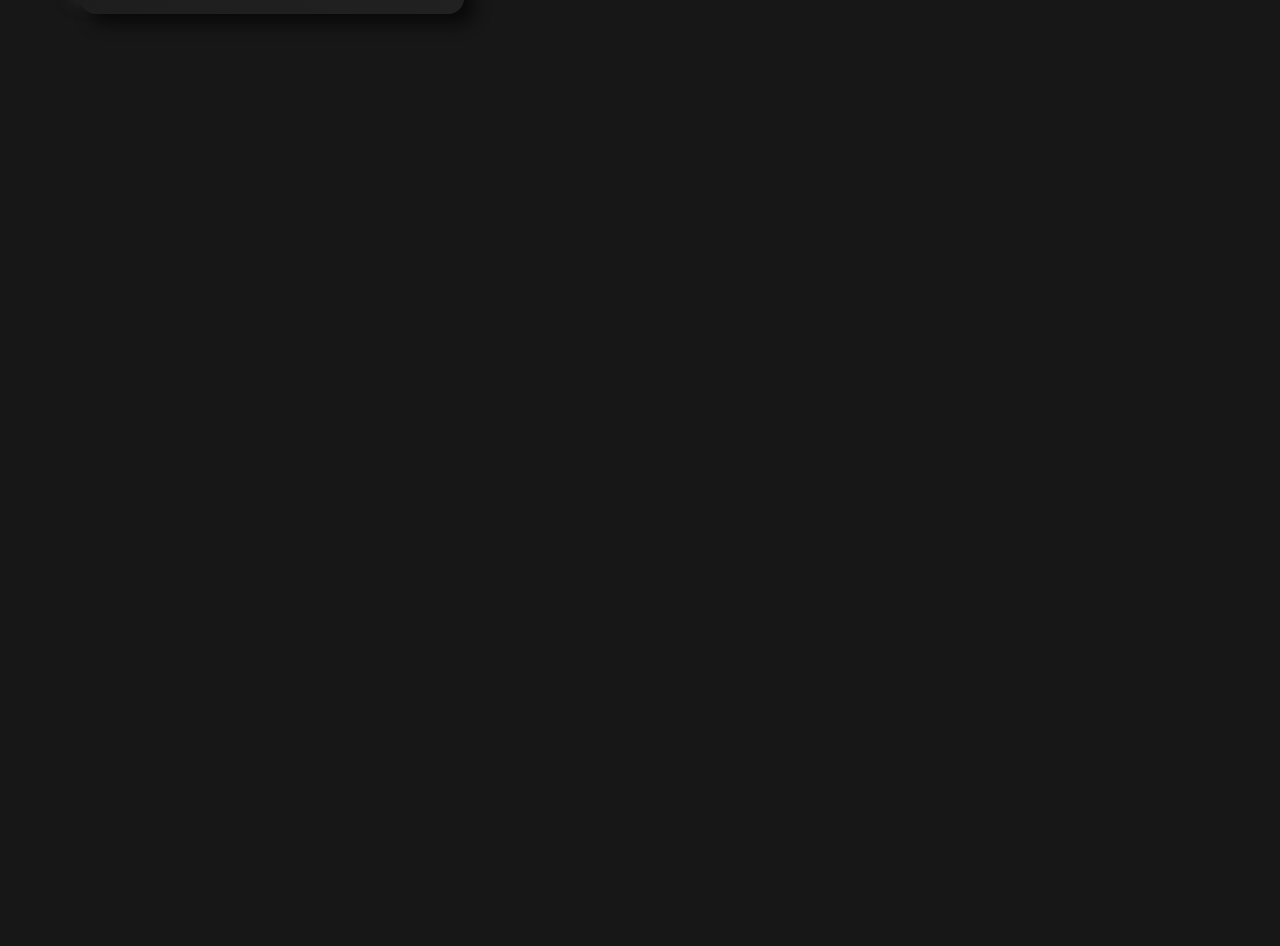
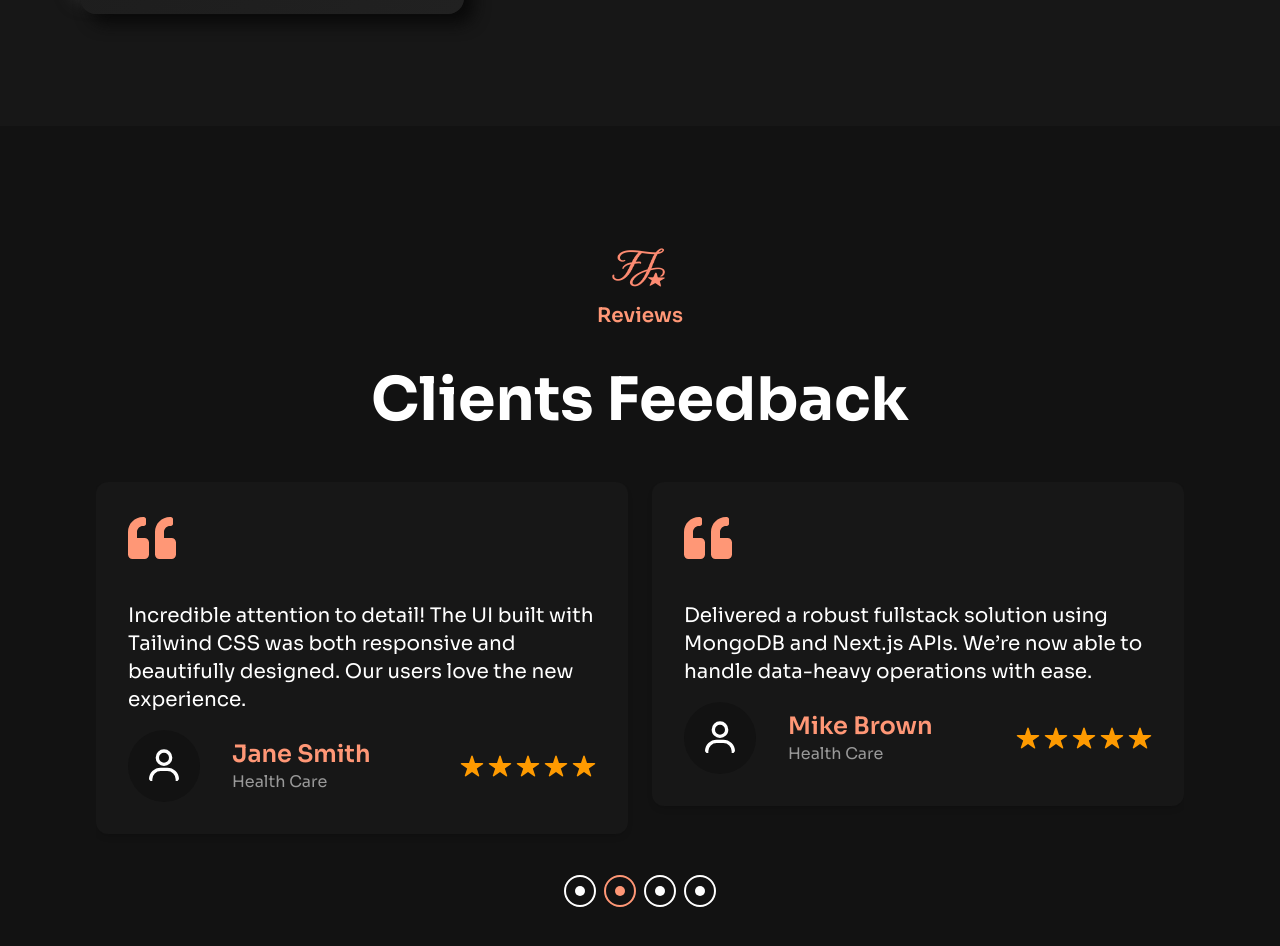
Before and after one commit to Fozan3060/my-portfolio-v2, a Next.js app: page / in a window 1280 px wide. Shown: the part 4216-5162 px from the top of the page. Before the commit the page ends 4342 px from the top, so only its background shows below. Built offline with nearby package versions, Linux system fonts and the light colour scheme.

Commit message:
feat: created and styled review section

```diff
--- a/package.json
+++ b/package.json
@@ -21,7 +21,8 @@
     "react-modal": "^3.16.3",
     "react-parallax-tilt": "^1.7.297",
     "sanity": "^3.92.0",
-    "styled-components": "^6.1.18"
+    "styled-components": "^6.1.18",
+    "swiper": "^11.2.8"
   },
   "devDependencies": {
     "@eslint/eslintrc": "^3",
--- a/src/app/globals.css
+++ b/src/app/globals.css
@@ -64,3 +64,36 @@
 .animate-scaleIn {
   animation: scaleIn 0.3s ease-out forwards;
 }
+.swiper-pagination-bullet {
+  border: 2px solid white !important;
+  width: 2rem !important;
+  height: 2rem !important;
+  background: transparent !important;
+  position: relative !important;
+  opacity: 1 !important;
+}
+.swiper-pagination-bullet::after {
+  content: "";
+  height: 10px;
+  width: 10px;
+  display: block;
+  position: absolute;
+  top: 50%;
+  left: 50%;
+  transform: translate(-50%, -50%);
+  border-radius: 50%;
+  background: white;
+}
+
+.swiper-pagination{
+ bottom: 0rem !important;
+}
+.swiper-wrapper{
+  margin-bottom: 5rem !important;
+}
+.swiper-pagination-bullet-active::after{
+  background: #ff9776 !important;
+}
+.swiper-pagination-bullet-active{
+  border: 2px solid #ff9776 !important;
+}
--- a/src/app/page.tsx
+++ b/src/app/page.tsx
@@ -1,21 +1,22 @@
-import AboutMe from "@/components/complex/AboutMe";
-import Herosection from "@/components/complex/Herosection";
-import Portfolio from "@/components/complex/Portfolio";
-import Services from "@/components/complex/Services";
-import LeftBanner from "@/components/compound/LeftBanner";
-import MiddleBanner from "@/components/compound/MiddleBanner";
-import Personalnfo from "@/components/compound/Personalnfo";
-import RightBanner from "@/components/compound/RightBanner";
+import AboutMe from '@/components/complex/AboutMe'
+import Herosection from '@/components/complex/Herosection'
+import Portfolio from '@/components/complex/Portfolio'
+import Reviews from '@/components/complex/Reviews'
+import Services from '@/components/complex/Services'
+import LeftBanner from '@/components/compound/LeftBanner'
+import MiddleBanner from '@/components/compound/MiddleBanner'
+import Personalnfo from '@/components/compound/Personalnfo'
+import RightBanner from '@/components/compound/RightBanner'
 
-
-export default function Home() {
+export default function Home () {
   return (
-  <main>
-    <Herosection/>
-    <AboutMe/>
-    <Personalnfo/>
-    <Services/>
-    <Portfolio/>
-  </main>
-  );
+    <main>
+      <Herosection />
+      <AboutMe />
+      <Personalnfo />
+      <Services />
+      <Portfolio />
+      <Reviews />
+    </main>
+  )
 }
--- /dev/null
+++ b/src/components/complex/Reviews.tsx
@@ -0,0 +1,25 @@
+import React from 'react'
+import Wrapper from './Wrapper'
+import SectionWrapper from '../ui/SectionWrapper'
+import Logo from '../ui/Logo'
+import SectionHeading from '../ui/SectionHeading'
+import ReviewsSlider from '../compound/ReviewsSlider'
+
+const Reviews = () => {
+  return (
+    <div className='bg-background2'>
+      <Wrapper>
+        <SectionWrapper>
+          <Logo src='/assets/logo2.png' classname='h-16 w-20 m-auto' />
+          <SectionHeading heading='Reviews' />
+          <div>
+            <h2 className='text-center text-6xl text-white font-bold mb-5'>Clients Feedback</h2>
+          </div>
+          <ReviewsSlider />
+        </SectionWrapper>
+      </Wrapper>
+    </div>
+  )
+}
+
+export default Reviews
--- /dev/null
+++ b/src/components/compound/ReviewsSlider.tsx
@@ -0,0 +1,75 @@
+'use client';
+
+import React from 'react';
+import { Swiper, SwiperSlide } from 'swiper/react';
+import 'swiper/css';
+import 'swiper/css/pagination';
+import { Autoplay, Pagination } from 'swiper/modules';
+import { FaQuoteLeft } from 'react-icons/fa';
+import { BiUser } from 'react-icons/bi';
+import { IoStar } from 'react-icons/io5';
+
+const reviews = [
+  {
+    name: 'John Doe',
+    text: 'Working with this developer was a game changer. The React and Next.js architecture he built for our dashboard is lightning fast and scalable.',
+  },
+  {
+    name: 'Jane Smith',
+    text: 'Incredible attention to detail! The UI built with Tailwind CSS was both responsive and beautifully designed. Our users love the new experience.',
+  },
+  {
+    name: 'Mike Brown',
+    text: 'Delivered a robust fullstack solution using MongoDB and Next.js APIs. We’re now able to handle data-heavy operations with ease.',
+  },
+  {
+    name: 'Emily Davis',
+    text: 'Highly professional and efficient. From frontend animations to backend integrations with MongoDB, everything was seamless and well-documented.',
+  },
+];
+
+
+const ReviewSlider = () => {
+  return (
+    <div className="w-full px-4 py-8">
+       <Swiper
+        modules={[Pagination, Autoplay]}
+        slidesPerView={2}
+        spaceBetween={24}
+        pagination={{ clickable: true }}
+          loop
+          autoplay={{ delay: 3000, disableOnInteraction: false }}
+        breakpoints={{
+          0: { slidesPerView: 1 },
+          992: { slidesPerView: 2 },
+        }}
+        className="2xl:w-7xl"
+      >
+        {reviews.map((review, index) => (
+          <SwiperSlide key={index}>
+            <div className="bg-background m-auto   max-w-[39rem] p-8 rounded-xl text-white shadow-md">
+                <FaQuoteLeft className='text-5xl text-custom-orange mb-10' />
+              <p className="sm:text-xl semi_md:text-lg mb-4 ">{review.text}</p>
+              <div className='flex justify-between '>
+                <div className='flex items-center gap-8'>
+                    <BiUser className='rounded-full bg-background2 p-4 text-7xl' />
+                    <div className='flex-col justify-between'>
+                    <h4 className="font-semibold text-2xl text-custom-orange">{review.name}</h4>
+                    <h4 className='text-text1'>Health Care</h4>
+                    </div>
+                </div>
+                <div className="hidden sm:flex items-center gap-1">
+                  {[...Array(5)].map((_, i) => (
+                    <IoStar size={24} className='text-amber-500' />
+                  ))}
+                </div>
+              </div>
+            </div>
+          </SwiperSlide>
+        ))}
+      </Swiper>
+    </div>
+  );
+};
+
+export default ReviewSlider;
```
Also changed, not shown: 1 other file (tests, documents, lock files or other folders).
